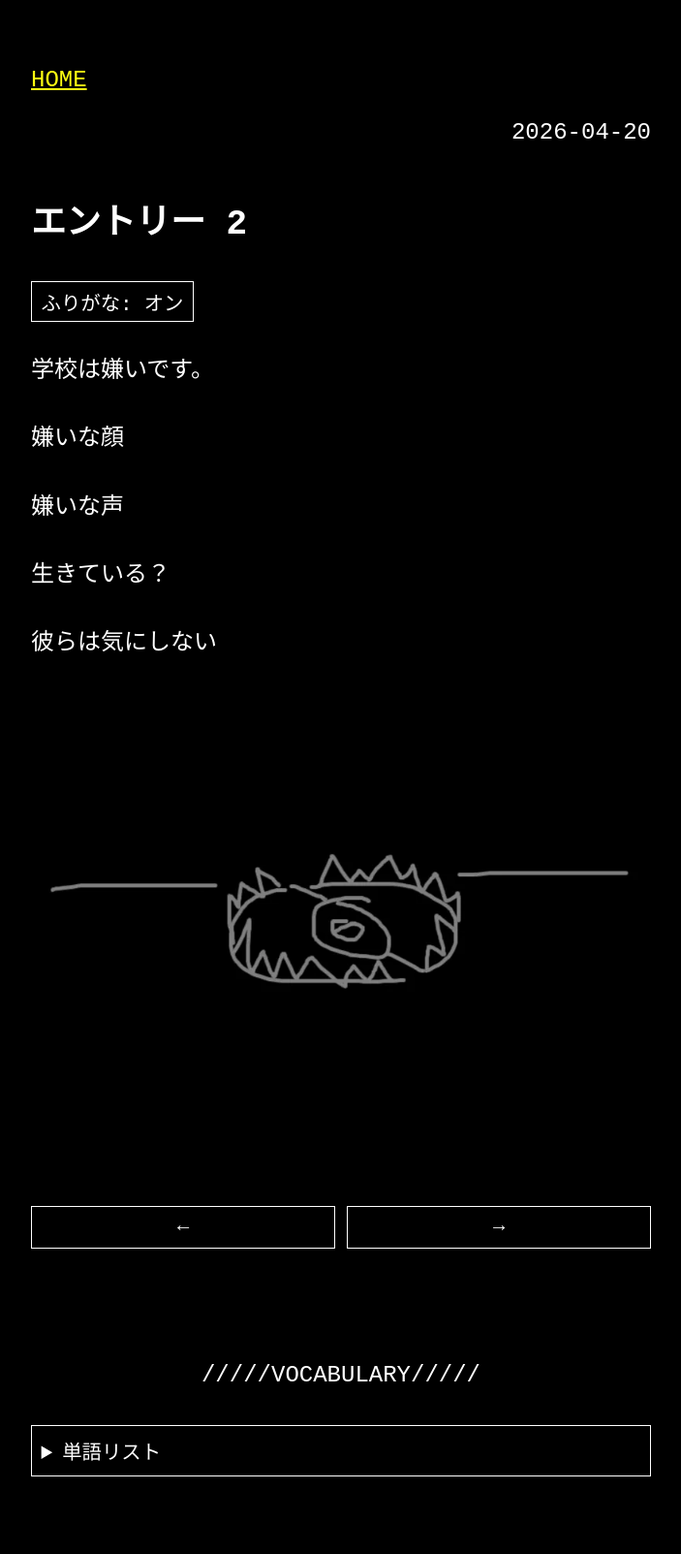
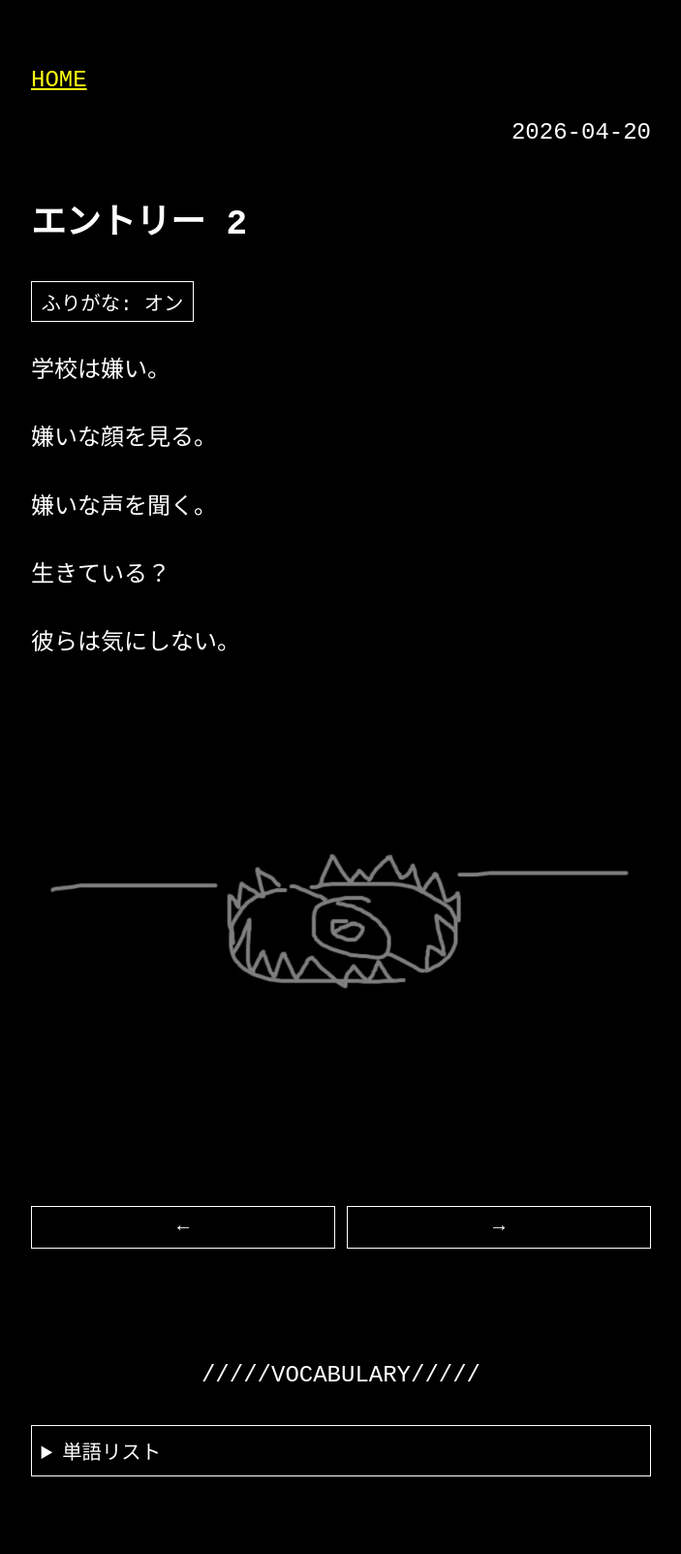
Before and after one commit to dotfloor/dotfloor.github.io, a Jekyll site: the page built from _posts/2026/q2/apr/2026-04-20-entry2.md, in a window 1280 px wide. Shown: the whole page at 97% size, without its empty margins (288-991 px from the left). Built offline with Jekyll 4.4.1, drawn with Linux system fonts in a browser that asks for light colours; some web fonts are replaced.

Commit message:
update entry 2 and 4

```diff
--- a/_posts/2026/q2/apr/2026-04-20-entry2.md
+++ b/_posts/2026/q2/apr/2026-04-20-entry2.md
@@ -3,15 +3,15 @@ layout: post
 title: エントリー 2
 ---
 
-学校は嫌いです。
+学校は嫌い。
 
-嫌いな顔
+嫌いな顔を見る。
 
-嫌いな声
+嫌いな声を聞く。
 
 生きている？
 
-彼らは気にしない
+彼らは気にしない。
 
 {% doodle entry_2_main_doodle %}
 
```
Also changed, not shown: _posts/2026/q2/apr/2026-04-21-entry4.md (+2 -1 lines), .vocab-cache.json.
